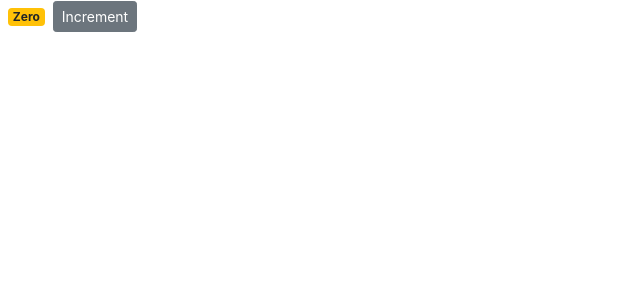
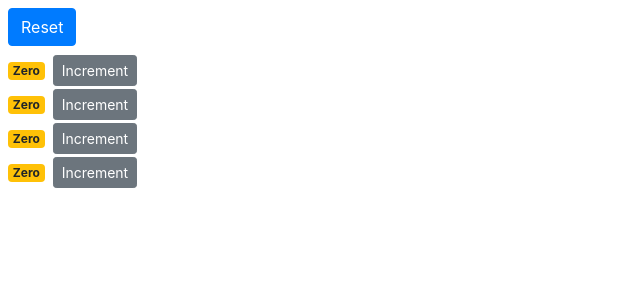
Before and after one commit to UsmanHaider15/counter-app, a React (Create React App) app: page / in a window 1280 px wide. Shown: the top 300 px of the page, without its empty margins (0-640 px from the left). Built offline with nearby package versions, Linux system fonts and the light colour scheme.

Commit message:
counters component & Reset feature added

```diff
--- a/src/components/counter.jsx
+++ b/src/components/counter.jsx
@@ -1,37 +1,29 @@
 import React, { Component } from "react";
 
 class Counter extends Component {
-  state = {
-    count: 0
-  };
-
-  handleIncrement = () => {
-    this.setState({ count: this.state.count + 1 });
-  };
-
   render() {
     return (
-      <React.Fragment>
+      <div>
         <span className={this.getBadgeClasses()}>{this.formateCount()}</span>
         <button
-          onClick={this.handleIncrement}
+          onClick={() => this.props.onIncrement(this.props.counter)}
           className="btn btn-secondary btn-sm"
         >
           Increment
         </button>
-      </React.Fragment>
+      </div>
     );
   }
 
   getBadgeClasses() {
     let classes = "badge m-2 badge-";
-    classes += this.state.count === 0 ? "warning" : "primary";
+    classes += this.props.counter.value === 0 ? "warning" : "primary";
     return classes;
   }
 
   formateCount() {
-    const { count } = this.state;
-    return count === 0 ? "Zero" : count;
+    const { value } = this.props.counter;
+    return value === 0 ? "Zero" : value;
   }
 }
 
--- /dev/null
+++ b/src/components/counters.jsx
@@ -0,0 +1,43 @@
+import React, { Component } from "react";
+import Counter from "./counter";
+
+class Counters extends Component {
+  state = {
+    counters: [
+      { id: 1, value: 0 },
+      { id: 1, value: 0 },
+      { id: 1, value: 0 },
+      { id: 1, value: 0 }
+    ]
+  };
+
+  handleIncrement = counter => {
+    const counters = [...this.state.counters];
+    const index = counters.indexOf(counter);
+    console.log(index);
+    counters[index] = { ...counter };
+    counters[index].value++;
+    this.setState({ counters });
+  };
+  handleReset = () => {
+    const counters = this.state.counters.map(c => {
+      c.value = 0;
+      return c;
+    });
+    this.setState({ counters });
+  };
+  render() {
+    return (
+      <React.Fragment>
+        <button onClick={this.handleReset} className="btn btn-primary m-2">
+          Reset
+        </button>
+        {this.state.counters.map(counter => (
+          <Counter onIncrement={this.handleIncrement} counter={counter} />
+        ))}
+      </React.Fragment>
+    );
+  }
+}
+
+export default Counters;
--- a/src/index.js
+++ b/src/index.js
@@ -5,8 +5,9 @@ import App from "./App";
 import * as serviceWorker from "./serviceWorker";
 import "bootstrap/dist/css/bootstrap.css";
 import Counter from "./components/counter";
+import Counters from "./components/counters";
 
-ReactDOM.render(<Counter />, document.getElementById("root"));
+ReactDOM.render(<Counters />, document.getElementById("root"));
 
 // If you want your app to work offline and load faster, you can change
 // unregister() to register() below. Note this comes with some pitfalls.
```
